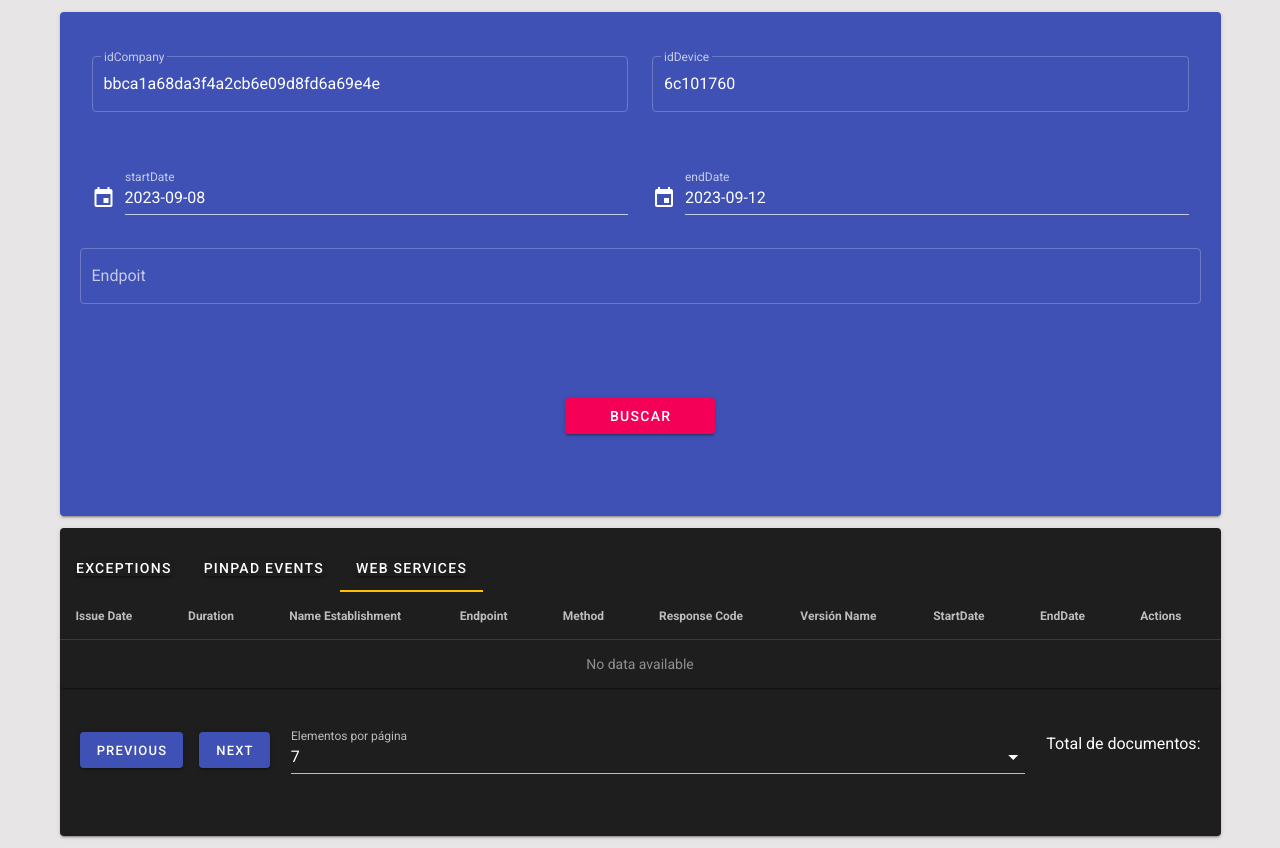
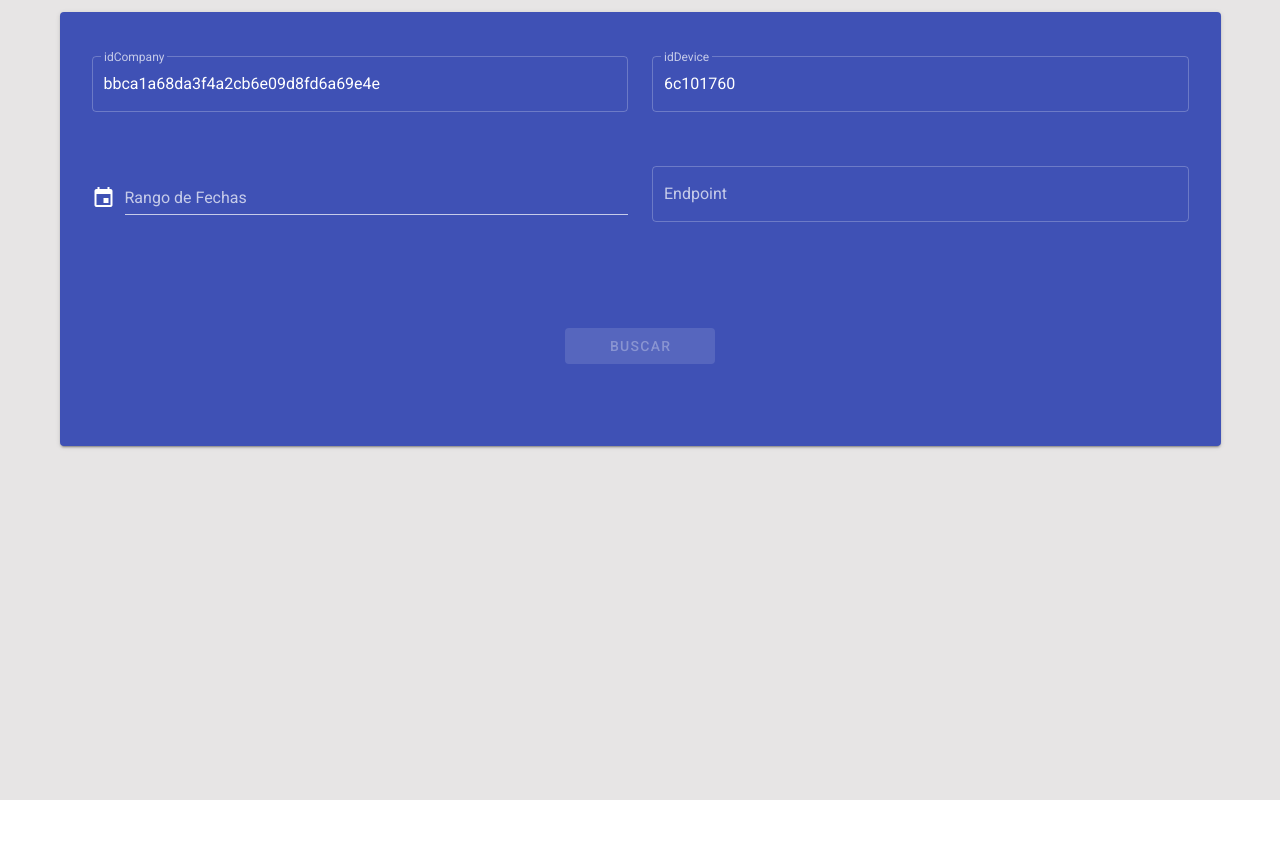
Before and after one commit to rmarchino/app-front-arisale-nuxt, a Nuxt app: page / in a window 1280 px wide. After the commit the page ends 800 px from the top, so only its background shows below. Built offline with nearby package versions, Linux system fonts and the light colour scheme; what vue-json-tree-view would draw is missing.

Commit message:
Agregando rango de fechas

```diff
--- a/pages/index.vue
+++ b/pages/index.vue
@@ -24,7 +24,7 @@
                   color="white"
                 ></v-text-field>
               </v-col>
-              <!-- Fechas -->
+              <!-- Rango de Fechas -->
               <v-col cols="6">
                 <v-menu
                   ref="startDateMenu"
@@ -34,23 +34,23 @@
                 >
                 <template v-slot:activator="{ on }">
                   <v-text-field
-                    v-model="startDate"
-                    label="startDate"
+                    v-model="dateRange"
+                    label="Rango de Fechas"
                     prepend-icon="mdi-calendar"
                     readonly
                     v-on="on"
                   ></v-text-field>
                 </template>
-                <v-date-picker v-model="startDate" range no-title scrollable color="light-blue lighten-1">
+                <v-date-picker v-model="dateRange" range no-title scrollable color="light-blue lighten-1">
                   <v-btn
                     color="light-blue lighten-1"
-                    @click="saveStartDate"
+                    @click="saveDateRange"
                   >
                     Save
                   </v-btn>
                   <v-btn
                     color="deep-orange accent-2"
-                    @click="cancelStartDate"
+                    @click="cancelDateRange"
                   >
                     Cancel
                   </v-btn>
@@ -58,48 +58,14 @@
                 </v-menu>
               </v-col>
               <v-col cols="6">
-                <v-menu
-                  ref="endDateMenu"
-                  v-model="endDateMenu"
-                  :close-on-content-click="false"
-                  :nudge-width="200"
-                >
-                  <template v-slot:activator="{ on }">
-                    <v-text-field
-                      v-model="endDate"
-                      label="endDate"
-                      prepend-icon="mdi-calendar"
-                      readonly
-                      v-on="on"
-                    ></v-text-field>
-                  </template>
-                  <v-date-picker  v-model="endDate" no-title scrollable color="light-blue lighten-1">
-                    <v-btn
-                      color="light-blue lighten-1"
-                      @click="saveEndDate"
-                    >
-                      Save
-                    </v-btn>
-                    <v-btn
-                      color="deep-orange accent-2"
-                      @click="cancelEndDate"
-                    >
-                      Cancel
-                    </v-btn>
-                  </v-date-picker>
-                </v-menu>
-              </v-col>
-              <v-row>
-                <v-col cols="12">
                 <v-text-field
                   v-model="endpoint"
-                    label="Endpoit"
+                  label="Endpoint"
                   outlined
                   clearable
                   color="white"
                 ></v-text-field>
               </v-col>
-              </v-row>
             </v-row>
             <v-row>
               <v-col class="button__search">
@@ -127,9 +93,6 @@
                 <v-card> {{ tab.name }} </v-card>
               </v-tab>
             </v-tabs>
-            <!-- <div v-for="item in items" :key="item.id">
-              <h2>{{ item.id }}</h2>
-            </div> -->
             <v-tabs-items v-model="selectedTab">
               <v-tab-item v-for="(tab, index) in tabs" :key="index">
                 <v-card>
@@ -166,7 +129,7 @@
                   </v-row>
                   <v-row>
                     <v-col cols="12" class="container__button-flex">
-                      <v-btn color="indigo" class="button__prebious" @click="previousPage">Previous</v-btn>
+                      <v-btn color="indigo" class="button__previous" @click="previousPage">Previous</v-btn>
                       <v-btn color="indigo" class="button__next" @click="nextPage">Next</v-btn>
                       <v-select
                         v-model="perPage"
@@ -190,9 +153,8 @@
 
 <script>
 import { mapGetters, mapState, mapActions } from 'vuex';
-import  { format }  from 'date-fns';
+import { format } from 'date-fns';
 import SeeMore from '~/components/SeeMore.vue';
-
 
 export default {
   components: {
@@ -210,8 +172,8 @@ export default {
         { text: 'Response Code', value: 'responseCode' },
         { text: 'Versión Name', value: 'versionName' },
         { text: 'StartDate', value: 'startDate' },
-        { text: 'EndDate', value: 'endDate'},
-        { text: 'Actions', value: ''}
+        { text: 'EndDate', value: 'endDate' },
+        { text: 'Actions', value: '' },
       ],
       startDateMenu: false,
       endDateMenu: false,
@@ -228,26 +190,27 @@ export default {
           name: 'Web Services',
         },
       ],
-    }
+      dateRange: [], // Rango de fechas seleccionado
+    };
   },
 
   filters: {
     formatStartDate(value) {
-      if(!value) return '';
-        return format((value), 'dd/MM/yyyy HH:mm:ss.SSS');
+      if (!value) return '';
+      return format(value, 'dd/MM/yyyy HH:mm:ss.SSS');
     },
-    formatEndDate(value){
-      if(!value) return '';
-      return format((value), 'dd/MM/yyyy HH:mm:ss.SSS')
+    formatEndDate(value) {
+      if (!value) return '';
+      return format(value, 'dd/MM/yyyy HH:mm:ss.SSS');
     },
-    formatDuration(value){
-      if(!value) return '';
-      return (value / 1000) + 'seg'
+    formatDuration(value) {
+      if (!value) return '';
+      return (value / 1000) + 'seg';
     },
     formatIssueDate(value) {
-      if(!value) return '';
-      return format((value), 'dd/MM/yyyy HH:mm:ss.SSS');
-    }
+      if (!value) return '';
+      return format(value, 'dd/MM/yyyy HH:mm:ss.SSS');
+    },
   },
 
   computed: {
@@ -256,124 +219,119 @@ export default {
 
     idCompany: {
       set(val) {
-        this.$store.commit('setIdCompany', val)
+        this.$store.commit('setIdCompany', val);
       },
       get() {
-        return this.$store.state.searchData.idCompany
+        return this.$store.state.searchData.idCompany;
       },
     },
 
     idDevice: {
       set(val) {
-        this.$store.commit('setIdDevice', val)
+        this.$store.commit('setIdDevice', val);
       },
       get() {
-        return this.$store.state.searchData.idDevice
+        return this.$store.state.searchData.idDevice;
       },
     },
 
     startDate: {
       set(val) {
-        this.$store.commit('setStartDate', val)
+        this.dateRange[0] = val; // Actualiza la fecha de inicio del rango
       },
       get() {
-        return this.$store.state.searchData.startDate
+        return this.dateRange[0]; // Obtiene la fecha de inicio del rango
       },
     },
 
     endDate: {
       set(val) {
-        this.$store.commit('setEndDate', val)
+        this.dateRange[1] = val; // Actualiza la fecha de fin del rango
       },
       get() {
-        return this.$store.state.searchData.endDate
+        return this.dateRange[1]; // Obtiene la fecha de fin del rango
       },
     },
     endpoint: {
       set(val) {
-        this.$store.commit('setEndpoint', val)
+        this.$store.commit('setEndpoint', val);
       },
       get() {
-        return this.$store.state.searchData.endpoint
-      }
+        return this.$store.state.searchData.endpoint;
+      },
     },
     perPage: {
       get() {
-          return this.$store.state.perPage
+        return this.$store.state.perPage;
       },
-        set(val){
-          this.$store.commit('setPerPage', val)
-        }
+      set(val) {
+        this.$store.commit('setPerPage', val);
+      },
     },
     selectedTab: {
       set(val) {
-        this.$store.commit('setSelectedTab', val)
+        this.$store.commit('setSelectedTab', val);
       },
       get() {
-        return this.$store.state.selectedTab
+        return this.$store.state.selectedTab;
       },
-    }
+    },
   },
 
   methods: {
     ...mapActions(['nextPage', 'previousPage', 'changePerPage']),
 
-    cancelStartDate() {
-      this.startDateMenu = false
-    },
-    cancelEndDate() {
-      this.endDateMenu = false
-    },
-    saveStartDate() {
+    cancelDateRange() {
       this.startDateMenu = false;
     },
-    saveEndDate() {
-      this.endDateMenu = false;
+    saveDateRange() {
+      this.startDateMenu = false;
+
+      // Actualiza el formato del rango de fechas
+      this.$store.commit('setDateRange', { startDate: this.startDate, endDate: this.endDate });
     },
     async changePerPage() {
       try {
         await this.$store.dispatch('changePerPage', this.perPage);
-
       } catch (error) {
-        console.log('Error al cambiar la cantidad de elementos por página:', error)
+        console.log('Error al cambiar la cantidad de elementos por página:', error);
       }
     },
 
     async search() {
       try {
         await this.$store.dispatch('searchData');
-
       } catch (error) {
         console.error('Error al obtener datos:', error);
-
       } finally {
         this.loading = false;
       }
-    }
     },
+  },
+
   head() {
     return {
-        title: "Aplication Nuxt  App | Home",
+      title: 'Aplication Nuxt  App | Home',
       meta: [
         {
-            hid: "name",
-            name: "description",
-            content: "Website home Lists"
-          }
+          hid: 'name',
+          name: 'description',
+          content: 'Website home Lists',
+        },
       ],
-        htmlAttrs:{
-          lang: "en"
-        }
-      }
-  }
-}
+      htmlAttrs: {
+        lang: 'en',
+      },
+    };
+  },
+};
 </script>
 
-<style>
+<style scoped>
 .container__row-filter {
   padding: 2rem;
 }
-.container__button-flex{
+.container__button-flex {
   display: flex !important;
   flex-direction: row !important;
   justify-content: flex-end !important;
@@ -391,17 +349,21 @@ export default {
   width: 150px;
   margin-bottom: 50px;
 }
+
+.custom-row {
+  background: #386fb6 !important;
+}
 .custom-cell {
   background: #cacaca;
   color: #000;
 }
 
-.button__prebious,
+.button__previous,
 .button__next {
   font-size: small !important;
 }
 
-.element__pagination{
+.element__pagination {
   padding: 5px;
 }
 </style>
--- a/store/index.js
+++ b/store/index.js
@@ -1,19 +1,17 @@
-
 // State de vuex: variables, data
 export const state = () => ({
   searchData: {
     idCompany: 'bbca1a68da3f4a2cb6e09d8fd6a69e4e',
     idDevice: '6c101760',
     endpoint: '',
-    startDate: '2023-09-08',
-    endDate: '2023-09-12',
+    dateRange: [''],
   },
   items: [],
   selectedTab: 2,
   afterId: null,
   beforeId: null,
   perPage: 7,
-  docsCount: null,  // Cantidad total de documentos
+  docsCount: null, // Cantidad total de documentos
 });
 
 // Setters
@@ -24,30 +22,24 @@ export const mutations = {
   setIdDevice(state, idDevice) {
     state.searchData.idDevice = idDevice;
   },
-  setStartDate(state, startDate) {
-    state.searchData.startDate = startDate;
+  setDateRange(state, { startDate, endDate }) {
+    state.searchData.dateRange = [startDate, endDate];
   },
-  setEndDate(state, endDate) {
-    state.searchData.endDate = endDate;
-  },
-  setEndpoint(state, endpoint){
+  setEndpoint(state, endpoint) {
     state.searchData.endpoint = endpoint;
   },
   setPerPage(state, perPage) {
     state.perPage = perPage;
   },
-  setDocsCount(state, docsCount){
+  setDocsCount(state, docsCount) {
     state.docsCount = docsCount;
   },
   setSelectedTab(state, selectedTab) {
-    state.selectedTab = selectedTab
+    state.selectedTab = selectedTab;
   },
   setItems(state, items) {
-    // console.log('state', state)
-    // console.log(items)
-
     if (Array.isArray(items)) {
-      state.items = items.map(item => ({
+      state.items = items.map((item) => ({
         ...item,
         startDate: item.startDate ? new Date(item.startDate) : '',
         endDate: item.endDate ? new Date(item.endDate) : '',
@@ -57,11 +49,11 @@ export const mutations = {
     }
   },
   setAfterId(state, afterId) {
-    state.afterId = afterId
+    state.afterId = afterId;
   },
   setBeforeId(state, beforeId) {
-    state.beforeId = beforeId
-  }
+    state.beforeId = beforeId;
+  },
 };
 
 // Getters
@@ -70,36 +62,35 @@ export const getters = {
     return (
       !!state.searchData.idCompany &&
       !!state.searchData.idDevice &&
-      !!state.searchData.startDate &&
-      !!state.searchData.endDate
-    )
-  }
+      !!state.searchData.dateRange[0] &&
+      !!state.searchData.dateRange[1]
+    );
+  },
 };
 
-// Logic d
+// Logic
 export const actions = {
   async searchData({ state, commit, getters }, additionalParams) {
-     const { idCompany, idDevice, startDate, endDate, endpoint } = state.searchData
+    const { idCompany, idDevice, dateRange, endpoint } = state.searchData;
 
-    commit('setItems')
+    commit('setItems');
 
     if (getters.isSearchDataComplete) {
-      let url = 'https://core.dev.arisale.com.pe/log-service/api/'
+      let url = 'https://core.dev.arisale.com.pe/log-service/api/';
 
       switch (state.selectedTab) {
         case 0:
-          url += 'log/exceptions'
+          url += 'log/exceptions';
           break;
         case 1:
-          url += 'log/pinpad-events'
-          break
+          url += 'log/pinpad-events';
+          break;
         case 2:
-          url += 'log/web-services'
+          url += 'log/web-services';
           break;
       }
 
-      // Agregar los parámetros de paginación a la solicitud
-      // console.log(startDate, typeof startDate)
+      const [startDate, endDate] = dateRange;
 
       const resultado = await this.$axios.$get(url, {
         params: {
@@ -110,20 +101,15 @@ export const actions = {
           endpoint: endpoint,
           limit: state.perPage,
           ...additionalParams,
-        }
+        },
+      });
 
-
-      });
-      // console.log(resultado.data);
-
-      // Almacenar la cantidad total de documentos
       commit('setDocsCount', resultado.docsCount);
-
       commit('setItems', resultado.data);
       commit('setAfterId', resultado.afterId);
       commit('setBeforeId', resultado.beforeId);
     } else {
-      throw new Error('Todos los campos son obligatorios')
+      throw new Error('Todos los campos son obligatorios');
     }
   },
   async nextPage({ state, dispatch }) {
@@ -139,5 +125,5 @@ export const actions = {
   async changePerPage({ commit, dispatch }, perPage) {
     commit('setPerPage', perPage);
     await dispatch('searchData');
-  }
+  },
 };
```
Lines whose indentation alone changed are shown as unchanged.
